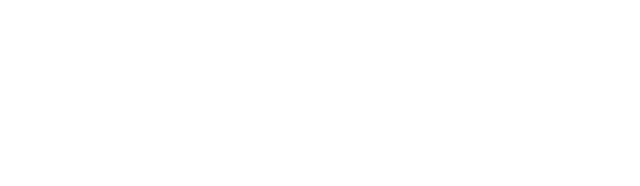
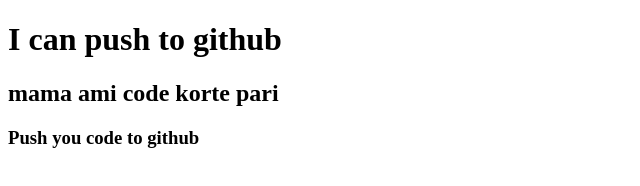
Before and after one commit to mrdel56/my-second-repo, a plain HTML site: page index.html in a window 1280 px wide. Shown: the whole page, without its empty margins (0-640 px from the left). Drawn offline with Linux system fonts and the light colour scheme.

Commit message:
added header

```diff
--- a/index.html
+++ b/index.html
@@ -7,6 +7,8 @@
     <title>My second repo</title>
 </head>
 <body>
-
+    <h1>I can push to github</h1>
+    <h2>mama ami code korte pari</h2>
+    <h3>Push you code to github</h3>
 </body>
 </html>
```
